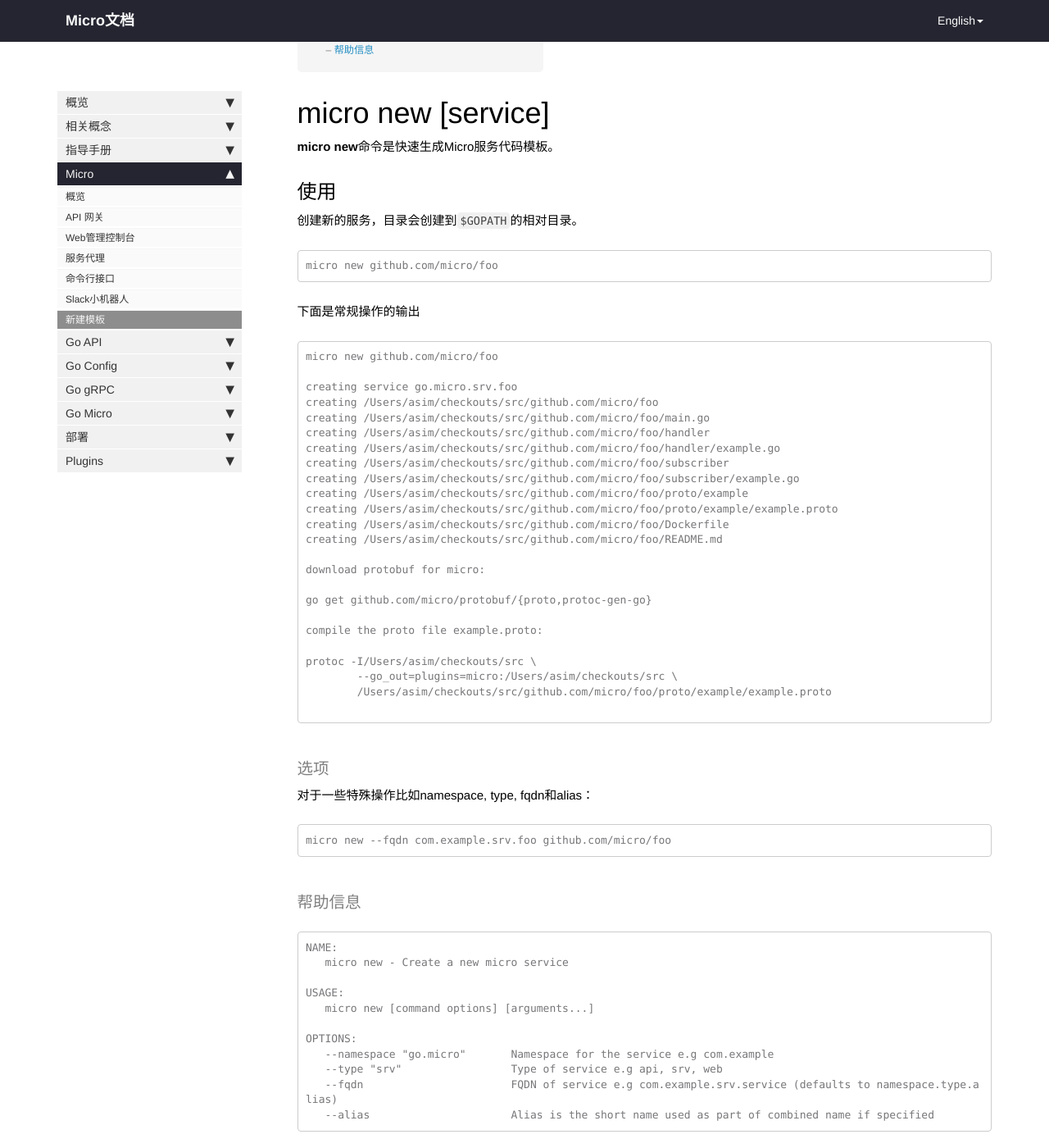
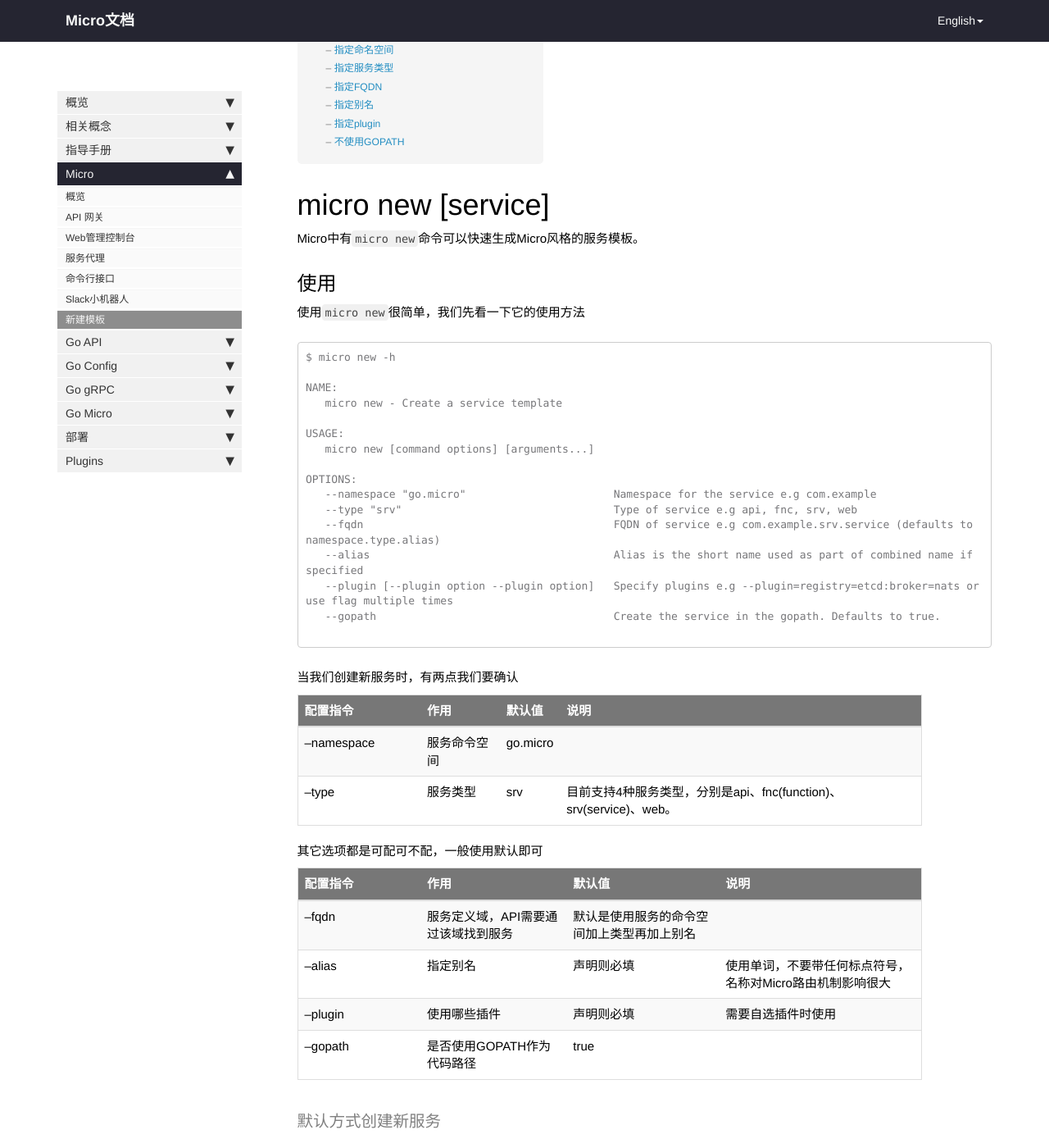
Before and after one commit to vonhraban/docs-1, a Jekyll site: the page built from pages/cn/new.md, in a window 1280 px wide and 1400 px high, scrolled down 194 px. Shown: the whole window at 82% size. Built offline with Jekyll 4.4.1, drawn with Linux system fonts in a browser that asks for light colours; nearby versions of some CDN libraries; comment, search, counter and statistics services are not loaded; some of the changed text lies outside the part shown.

Commit message:
micro new of cn version

````diff
--- a/pages/cn/new.md
+++ b/pages/cn/new.md
@@ -10,66 +10,257 @@ summary:
 
 # micro new [service]
 
-**micro new**命令是快速生成Micro服务代码模板。
+Micro中有`micro new`命令可以快速生成Micro风格的服务模板。
 
 ## 使用
 
-创建新的服务，目录会创建到`$GOPATH`的相对目录。
+使用`micro new`很简单，我们先看一下它的使用方法
 
-```
-micro new github.com/micro/foo
-```
+```text
+$ micro new -h
 
-下面是常规操作的输出
-
-```
-micro new github.com/micro/foo
-
-creating service go.micro.srv.foo
-creating /Users/asim/checkouts/src/github.com/micro/foo
-creating /Users/asim/checkouts/src/github.com/micro/foo/main.go
-creating /Users/asim/checkouts/src/github.com/micro/foo/handler
-creating /Users/asim/checkouts/src/github.com/micro/foo/handler/example.go
-creating /Users/asim/checkouts/src/github.com/micro/foo/subscriber
-creating /Users/asim/checkouts/src/github.com/micro/foo/subscriber/example.go
-creating /Users/asim/checkouts/src/github.com/micro/foo/proto/example
-creating /Users/asim/checkouts/src/github.com/micro/foo/proto/example/example.proto
-creating /Users/asim/checkouts/src/github.com/micro/foo/Dockerfile
-creating /Users/asim/checkouts/src/github.com/micro/foo/README.md
-
-download protobuf for micro:
-
-go get github.com/micro/protobuf/{proto,protoc-gen-go}
-
-compile the proto file example.proto:
-
-protoc -I/Users/asim/checkouts/src \
-	--go_out=plugins=micro:/Users/asim/checkouts/src \
-	/Users/asim/checkouts/src/github.com/micro/foo/proto/example/example.proto
-
-```
-
-### 选项
-
-对于一些特殊操作比如namespace, type, fqdn和alias：
-
-```
-micro new --fqdn com.example.srv.foo github.com/micro/foo
-```
-
-### 帮助信息
-
-```
 NAME:
-   micro new - Create a new micro service
+   micro new - Create a service template
 
 USAGE:
    micro new [command options] [arguments...]
 
 OPTIONS:
-   --namespace "go.micro"	Namespace for the service e.g com.example
-   --type "srv"			Type of service e.g api, srv, web
-   --fqdn 			FQDN of service e.g com.example.srv.service (defaults to namespace.type.alias)
-   --alias 			Alias is the short name used as part of combined name if specified
+   --namespace "go.micro"                       Namespace for the service e.g com.example
+   --type "srv"                                 Type of service e.g api, fnc, srv, web
+   --fqdn                                       FQDN of service e.g com.example.srv.service (defaults to namespace.type.alias)
+   --alias                                      Alias is the short name used as part of combined name if specified
+   --plugin [--plugin option --plugin option]   Specify plugins e.g --plugin=registry=etcd:broker=nats or use flag multiple times
+   --gopath                                     Create the service in the gopath. Defaults to true.
+
 ```
+
+当我们创建新服务时，有两点我们要确认
+
+|配置指令|作用|默认值|说明|
+|---|---|---|---|
+|--namespace|服务命令空间 |go.micro||
+|--type|服务类型|srv|目前支持4种服务类型，分别是api、fnc(function)、srv(service)、web。|
+
+其它选项都是可配可不配，一般使用默认即可
+
+|配置指令|作用|默认值|说明|
+|---|---|---|---|
+|--fqdn|服务定义域，API需要通过该域找到服务|默认是使用服务的命令空间加上类型再加上别名||
+|--alias|指定别名|声明则必填|使用单词，不要带任何标点符号，名称对Micro路由机制影响很大|
+|--plugin|使用哪些插件|声明则必填|需要自选插件时使用|
+|--gopath|是否使用GOPATH作为代码路径|true||
+
+### 默认方式创建新服务
+
+```bash
+micro new github.com/micro-in-cn/micro-all-in-one/middle-practices/micro-new/default
+```
+
+可以看到指令参数只有生成服务代码的路径，路径最后一个单词就是服务项目名，所以，最后一个单词一定<span style="color:red">不要加任何符号！</span>：
+
+```text
+Creating service go.micro.srv.default in /Users/me/workspace/go/src/github.com/micro-in-cn/micro-all-in-one/middle-practices/micro-new/default
+
+.
+├── main.go
+├── plugin.go
+├── handler
+│   └── example.go
+├── subscriber
+│   └── example.go
+├── proto/example
+│   └── example.proto
+├── Dockerfile
+├── Makefile
+└── README.md
+
+## 下面是提示要安装protobuf和使用protobuf指令生成类文件，已经安装有了protobuf可以忽略，直接切到项目目录，再执行protoc指令
+download protobuf for micro:
+
+brew install protobuf
+go get -u github.com/golang/protobuf/{proto,protoc-gen-go}
+go get -u github.com/micro/protoc-gen-micro
+
+compile the proto file example.proto:
+
+## 切目录，生成文件
+cd /Users/me/workspace/go/src/github.com/micro-in-cn/micro-all-in-one/middle-practices/micro-new/default
+protoc --proto_path=. --go_out=. --micro_out=. proto/example/example.proto
+```
+
+生成的代码中，命令空间前缀为默认的**go.micro**，默认的服务类型为**srv**，服务别名（alias）为**default**
+
+
+```go
+package main
+// ...
+func main() {
+	// New Service
+	service := micro.NewService(
+		micro.Name("go.micro.srv.default"),
+		micro.Version("latest"),
+	)
+    // ...
+}
+```
+
+### 指定命名空间
+
+现在我们演示使用``--namespace``flag指定自己的命名空间，大家可以根据自己的域名定义合适的空间前缀，我们用micro官网的域名**mu.micro**代替
+
+```bash
+micro new --namespace=mu.micro github.com/micro-in-cn/micro-all-in-one/middle-practices/micro-new/namespace
+```
+
+生成成功的消息与上面一样，不赘述，我们重点看下服务main方法内容：
+
+```go
+package main
+
+// ...
+
+func main() {
+	// New Service
+	service := micro.NewService(
+		micro.Name("mu.micro.srv.namespace"),
+		micro.Version("latest"),
+	)
+
+	// ...
+	micro.RegisterSubscriber("mu.micro.srv.namespace", service.Server(), new(subscriber.Example))
+
+	// Register Function as Subscriber
+	micro.RegisterSubscriber("mu.micro.srv.namespace", service.Server(), subscriber.Handler)
+
+	// ...
+}
+```
+
+可以看到服务前缀由默认的**go.micro**改成了**mu.micro**，其它结构内容一致
+
+### 指定服务类型
+
+上面两个例子生成的都是默认的服务类型**srv**，现在我们演示指定为**api**类型。
+
+```bash
+micro new --type=api github.com/micro-in-cn/micro-all-in-one/middle-practices/micro-new/apiType
+```
+
+```go
+package main
+
+// ...
+
+func main() {
+	// New Service
+	service := micro.NewService(
+		micro.Name("go.micro.api.apiType"),
+		micro.Version("latest"),
+	)
+
+	// Initialise service
+	service.Init(
+		// create wrap for the Example srv client
+		micro.WrapHandler(client.ExampleWrapper(service)),
+	)
+
+	// ...
+}
+```
+
+如生成的代码所示，服务名中的类型部分变成了**api**。
+
+### 指定FQDN
+
+有些时候我们想要个性化的定义域，那么我们就可以指定`--fqdn`参数来声明。所谓定义域，默认情况下，服务全名就是**命名空间+服务类型+服务名**的组合，一旦设定`--fqdn`，它的值会替换默认值的组合。
+
+下面我们把服务命名改为**mu.micro.fqdn.more**
+
+```bash
+micro new --fqdn=mu.micro.fqdn.more github.com/micro-in-cn/micro-all-in-one/middle-practices/micro-new/fqdn
+```
+
+```go
+package main
+
+// ...
+
+func main() {
+	// New Service
+	service := micro.NewService(
+		micro.Name("mu.micro.fqdn.more"),
+		micro.Version("latest"),
+	)
+
+	// ..
+
+	// Register Struct as Subscriber
+	micro.RegisterSubscriber("mu.micro.fqdn.more", service.Server(), new(subscriber.Example))
+
+	// Register Function as Subscriber
+	micro.RegisterSubscriber("mu.micro.fqdn.more", service.Server(), subscriber.Handler)
+
+	// ...
+}
+```
+
+或许有朋友会问，那`--namespace`和`--fqdn`起使用会怎么样，有兴趣的同学可以试试，这属于比较偏门且不正经的情况，我们不考虑。
+
+### 指定别名
+
+前面有提到路径最后一个单词就是服务项目名，或叫服务名。有时候我们不想让目录这个单词变成我们的服务名，比如下面的**micro**，我们想换成**orcim**，那我们就可以传入`--alias`指令。
+
+```bash
+micro new --alias=orcim github.com/micro-in-cn/micro-all-in-one/middle-practices/micro-new/micro
+```
+
+```go
+package main
+
+// ...
+
+func main() {
+	// New Service
+	service := micro.NewService(
+		micro.Name("go.micro.srv.orcim"),
+		micro.Version("latest"),
+	)
+
+	// ...
+	// Register Struct as Subscriber
+	micro.RegisterSubscriber("go.micro.srv.orcim", service.Server(), new(subscriber.Example))
+
+	// Register Function as Subscriber
+	micro.RegisterSubscriber("go.micro.srv.orcim", service.Server(), subscriber.Handler)
+
+	// ...
+}
+```
+
+生成的代码中，服务名已经由**micro**变成我们设置的**orcim**。
+
+### 指定plugin
+
+我们演示使用**etcd**插件和**kafka**插件
+
+```bash
+micro new --plugin=registry=etcd:broker=kafka github.com/micro-in-cn/micro-all-in-one/middle-practices/micro-new/plugin
+```
+
+```go
+package main
+
+import (
+	_ "github.com/micro/go-plugins/registry/etcd"
+	_ "github.com/micro/go-plugins/broker/kafka"
+)
+```
+
+在刚才的指令中我们声明注册中心使用**etcd**、broker消息代理使用**kafka**，然后new模板就会生成**plugin.go**文件，里面包含上面的代码。
+
+### 不使用GOPATH
+
+目前不提倡这么做，Golang 1.11版本的**modules**现在还不100%成熟，大家就先默默使用GOPATH。等稳定后，我们再更新文档。
+
 {% include links.html %}
````
